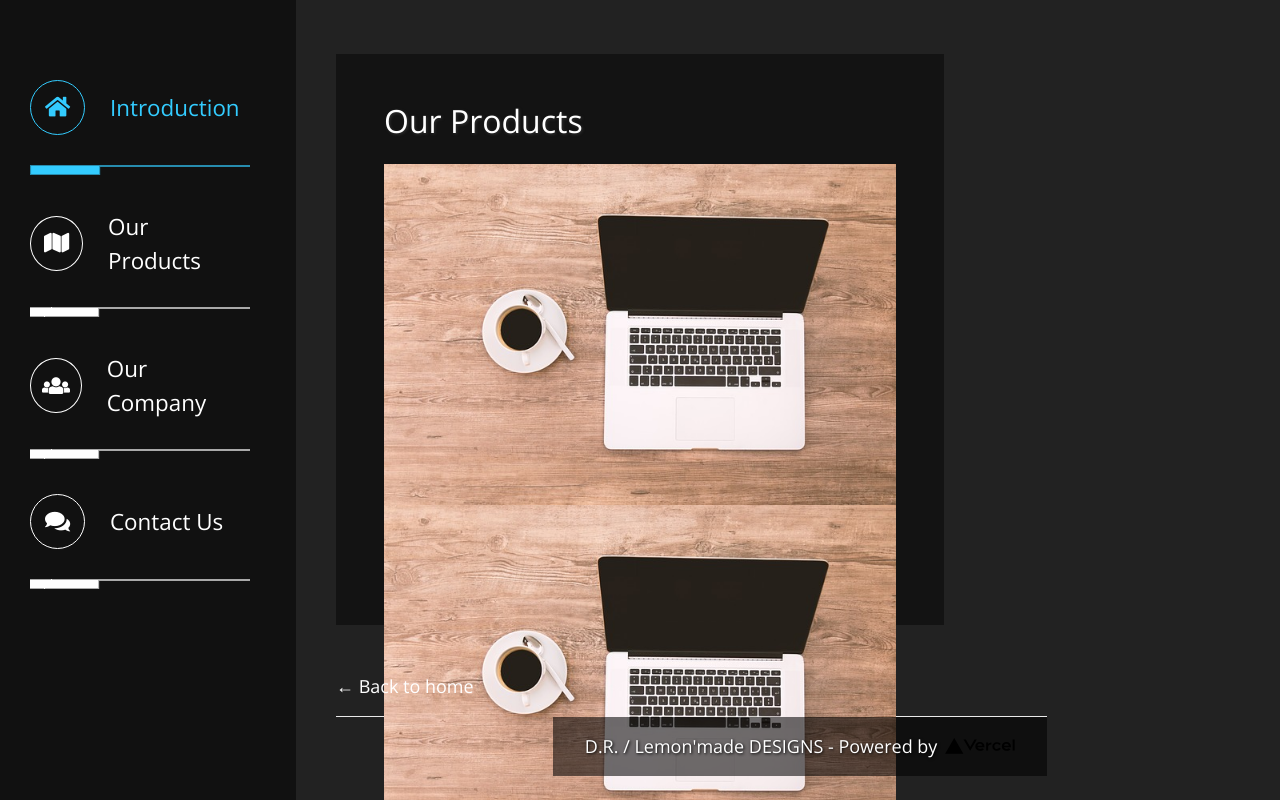
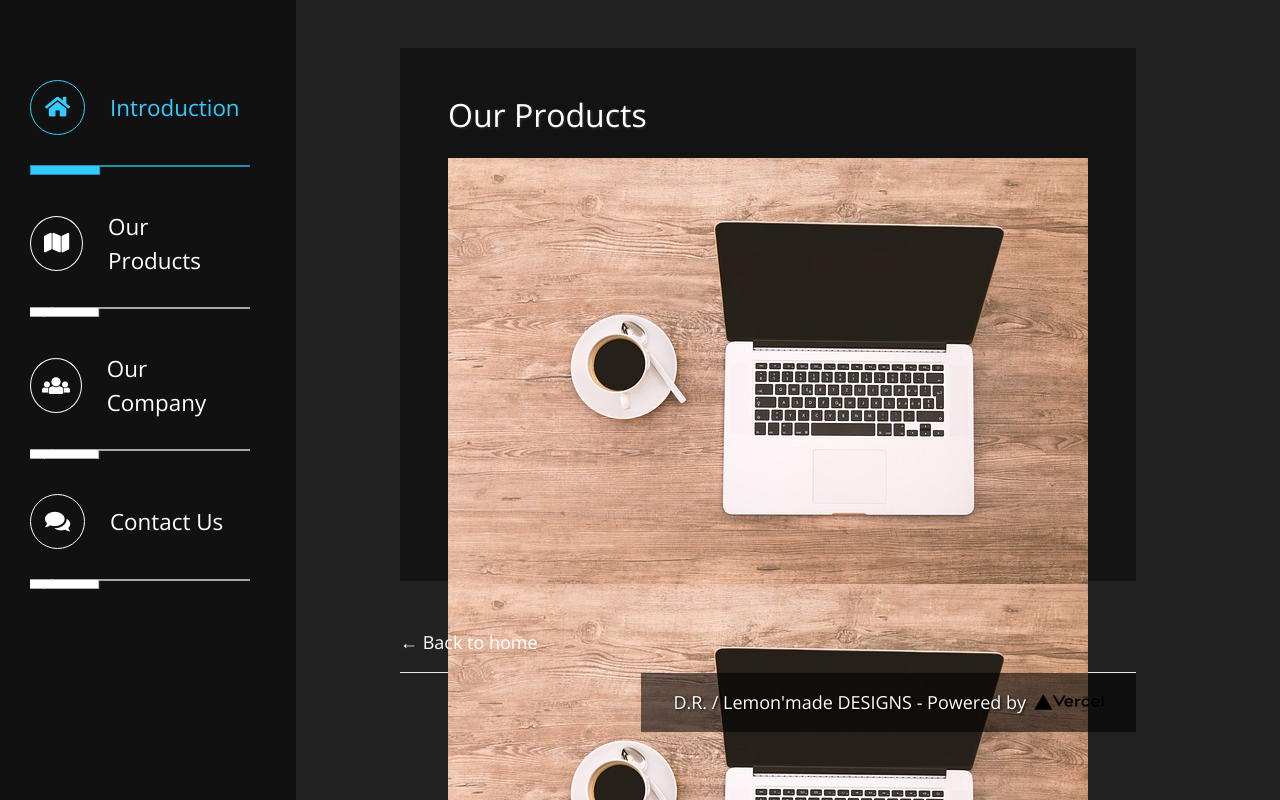
Before and after one commit to lemonmade1/Dr-Lemonmade-Designs, a Next.js app: page /posts/menu in a window 1280 px wide. Shown: the top 800 px of the page. Built offline with nearby package versions, Linux system fonts and the light colour scheme.

Commit message:
added script/package.json file

```diff
--- a/components/Footer/footer.module.css
+++ b/components/Footer/footer.module.css
@@ -1,5 +1,4 @@
 .footer {
-  width: 117%;
   height: 80px;
   border-top: 1px solid #eaeaea;
   display: flex;
--- a/components/Layout/layout.jsx
+++ b/components/Layout/layout.jsx
@@ -7,29 +7,28 @@ import utilStyles from '../../styles/utils.module.css'
 import NavBar from '../NavBar/navbar'
 import Footer from '../Footer/footer'
 
-
 const name = 'Terrell D Lemons'
 export const siteTitle = 'Lemon\'made Website'
 
-export default function Layout({ children, home }) {
+export default function Layout ({ children, home }) {
   return (
     <div className={styles.container}>
       <Head>
-      <link rel='icon' href='/favicon.ico' />
+        <link rel='icon' href='/favicon.ico' />
 
-        <link rel="stylesheet" href="https://fonts.googleapis.com/css?family=Open+Sans:300,400" />
-        <link rel="stylesheet" href="../css/fontawesome-all.min.css" />
-        <link rel="stylesheet" href="../css/bootstrap.min.css" type="text/css" />
-        <link rel="stylesheet" href="../css/magnific-popup.css" type="text/css" />
-        <link rel="stylesheet" href="../slick/slick.css" type="text/css" />
-        <link rel="stylesheet" href="../slick/slick-theme.css" type="text/css" />
-        <link rel="stylesheet" href="../css/tooplate-style.css" type="text/css" />
+        <link rel='stylesheet' href='https://fonts.googleapis.com/css?family=Open+Sans:300,400' />
+        <link rel='stylesheet' href='../css/fontawesome-all.min.css' />
+        <link rel='stylesheet' href='../css/bootstrap.min.css' type='text/css' />
+        <link rel='stylesheet' href='../css/magnific-popup.css' type='text/css' />
+        <link rel='stylesheet' href='../slick/slick.css' type='text/css' />
+        <link rel='stylesheet' href='../slick/slick-theme.css' type='text/css' />
+        <link rel='stylesheet' href='../css/tooplate-style.css' type='text/css' />
 
-        <script type="text/javascript" src="../js/jquery-3.2.1.min.js"></script>
-        <script type="text/javascript" src="../js/jquery.magnific-popup.min.js"></script>
-        <script type="text/javascript" src="../js/jquery.backstretch.min.js"></script>
-        <script type="text/javascript" src="../slick/slick.min.js"></script>
-        <script type="text/javascript" src="../js/custSlicker.js"></script>
+        <script type='text/javascript' src='../js/jquery-3.2.1.min.js' />
+        <script type='text/javascript' src='../js/jquery.magnific-popup.min.js' />
+        <script type='text/javascript' src='../js/jquery.backstretch.min.js' />
+        <script type='text/javascript' src='../slick/slick.min.js' />
+        <script type='text/javascript' src='../js/custSlicker.js' />
       </Head>
 
       <NavBar />
@@ -40,7 +39,7 @@ export default function Layout({ children, home }) {
 
       {!home && (
         <div className={styles.backToHome}>
-          <Link href="/">
+          <Link href='/'>
             <a>← Back to home</a>
           </Link>
         </div>
--- a/components/Layout/layout.module.css
+++ b/components/Layout/layout.module.css
@@ -1,9 +1,9 @@
 .container {
-  height: 85%;
-  max-width: 50%;
+  height: 80%;
+  max-width: 60%;
   max-height: 85vh;
-  padding: 0 1rem;
-  margin: 0 auto;
+  padding: 3rem 1rem 0;
+  margin: 0 1rem 0 24rem;
 }
 
 .header {
--- a/package.json
+++ b/package.json
@@ -3,6 +3,7 @@
   "version": "0.1.0",
   "private": true,
   "scripts": {
+    "dev-next": "next --port $PORT",
     "dev": "next",
     "build": "next build",
     "start": "next start"
--- a/styles/global.css
+++ b/styles/global.css
@@ -62,7 +62,6 @@ html {
 body {
 	width: 100%;
 	height: 100% !important;
-	padding-top: 3em;
 	font-family: -apple-system, BlinkMacSystemFont, Segoe UI, Roboto, 	Oxygen, Ubuntu, Cantarell, Fira Sans, Droid Sans, Helvetica 			Neue, sans-serif;
 	line-height: 1.6;
 	color: white;
```
Also changed, not shown: components/Footer/footer.jsx (+5 -8 lines), pages/index.js (+21 -22 lines).
